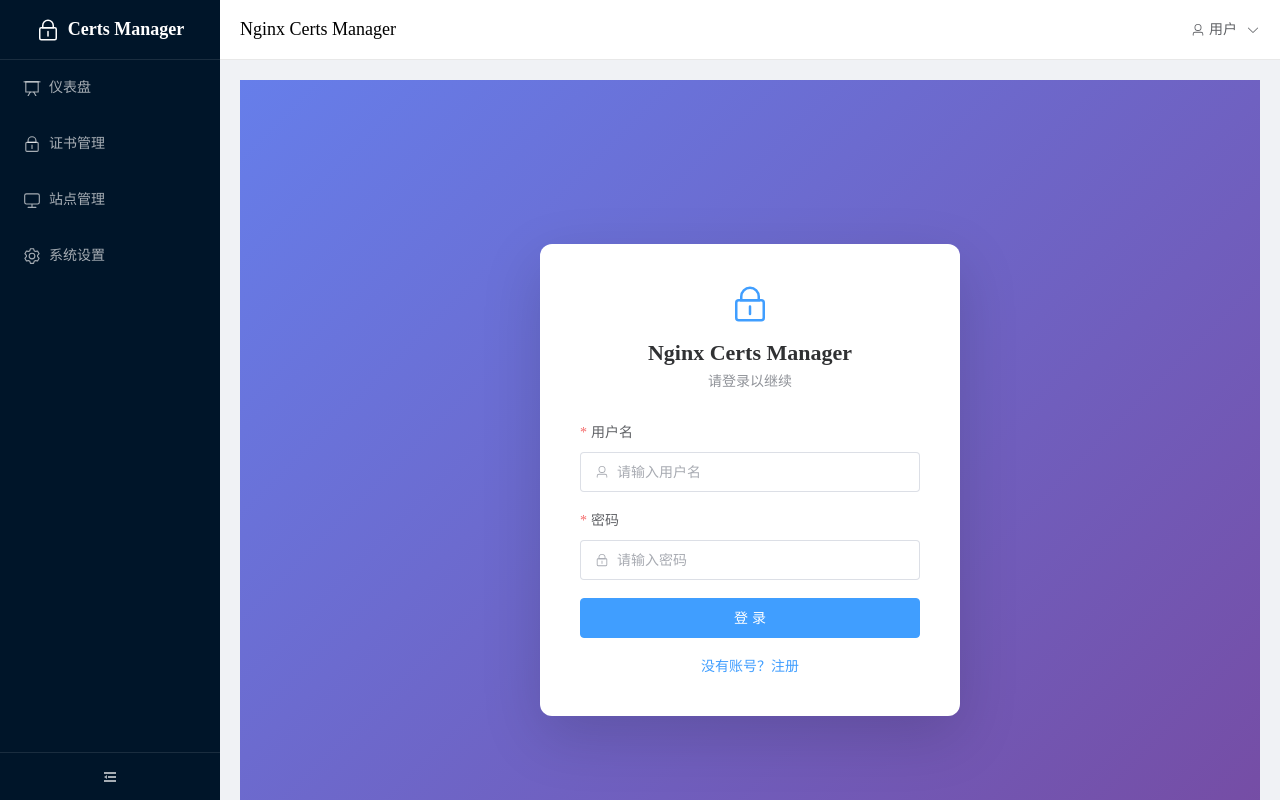
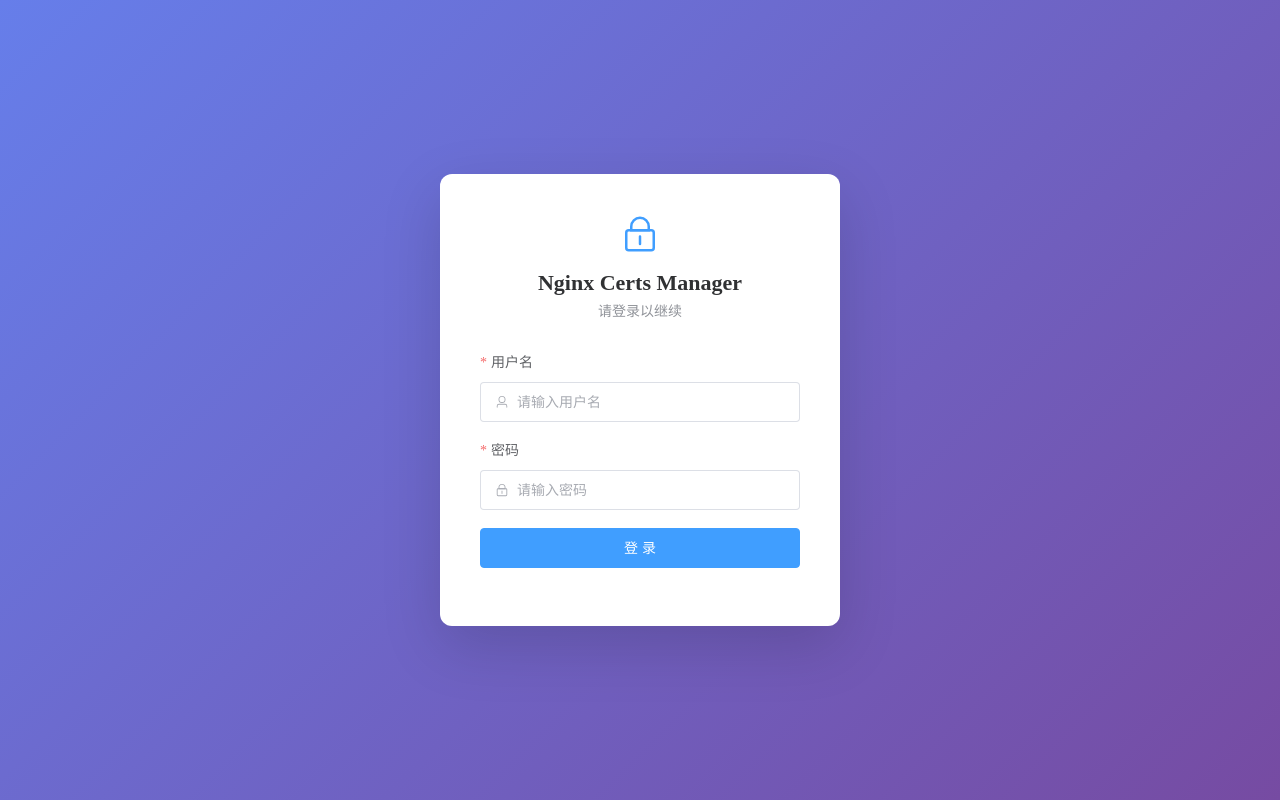
Before and after one commit to bubua12/nginx-certs-manager, a Vue app in the folder web/: page /login in a window 1280 px wide. Built offline with nearby package versions, Linux system fonts and the light colour scheme.

Commit message:
feat: standalone login page with default admin account
- Login page renders without sidebar layout (v-if on route path)
- Default admin account: admin / Ncm@2026!Secure (auto-created on first start)
- Removed register endpoint and UI - no public registration

```diff
--- a/web/src/App.vue
+++ b/web/src/App.vue
@@ -1,5 +1,6 @@
 <template>
-  <el-container class="app-container">
+  <router-view v-if="isLoginPage" />
+  <el-container v-else class="app-container">
     <el-aside :width="isCollapsed ? '64px' : '220px'" class="app-aside">
       <div class="logo" @click="router.push('/')">
         <el-icon :size="24"><Lock /></el-icon>
@@ -24,10 +25,7 @@
         </el-menu-item>
       </el-menu>
       <div class="collapse-btn" @click="isCollapsed = !isCollapsed">
-        <el-icon>
-          <Fold v-if="!isCollapsed" />
-          <Expand v-else />
-        </el-icon>
+        <el-icon><Fold v-if="!isCollapsed" /><Expand v-else /></el-icon>
       </div>
     </el-aside>
     <el-container>
@@ -37,7 +35,7 @@
           <el-dropdown @command="handleCommand">
             <span class="user-info">
               <el-icon><User /></el-icon>
-              {{ authStore.username || '用户' }}
+              {{ authStore.username || 'admin' }}
               <el-icon class="el-icon--right"><ArrowDown /></el-icon>
             </span>
             <template #dropdown>
@@ -59,13 +57,15 @@
 <script setup lang="ts">
 import { ref, computed } from 'vue'
 import { useRoute, useRouter } from 'vue-router'
-import { ElMessage, ElMessageBox } from 'element-plus'
+import { ElMessageBox } from 'element-plus'
 import { useAuthStore } from '@/stores/auth'
 
 const route = useRoute()
 const router = useRouter()
 const authStore = useAuthStore()
 const isCollapsed = ref(false)
+
+const isLoginPage = computed(() => route.path === '/login')
 
 const menuItems = [
   { path: '/dashboard', title: '仪表盘', icon: 'DataBoard' },
@@ -113,11 +113,7 @@
   flex-shrink: 0;
 }
 .logo-text { white-space: nowrap; }
-.app-menu {
-  flex: 1;
-  border-right: none !important;
-  overflow-y: auto;
-}
+.app-menu { flex: 1; border-right: none !important; overflow-y: auto; }
 .app-menu::-webkit-scrollbar { width: 0; }
 .collapse-btn {
   height: 48px;
@@ -150,8 +146,5 @@
   font-size: 14px;
 }
 .user-info:hover { color: #409eff; }
-.app-main {
-  background: #f0f2f5;
-  overflow-y: auto;
-}
+.app-main { background: #f0f2f5; overflow-y: auto; }
 </style>
--- a/web/src/views/Login.vue
+++ b/web/src/views/Login.vue
@@ -9,61 +9,18 @@
 
       <el-form ref="formRef" :model="form" :rules="rules" @submit.prevent="handleLogin" label-position="top">
         <el-form-item label="用户名" prop="username">
-          <el-input
-            v-model="form.username"
-            placeholder="请输入用户名"
-            size="large"
-            prefix-icon="User"
-            @keyup.enter="handleLogin"
-          />
+          <el-input v-model="form.username" placeholder="请输入用户名" size="large" prefix-icon="User" @keyup.enter="handleLogin" />
         </el-form-item>
         <el-form-item label="密码" prop="password">
-          <el-input
-            v-model="form.password"
-            type="password"
-            placeholder="请输入密码"
-            size="large"
-            prefix-icon="Lock"
-            show-password
-            @keyup.enter="handleLogin"
-          />
+          <el-input v-model="form.password" type="password" placeholder="请输入密码" size="large" prefix-icon="Lock" show-password @keyup.enter="handleLogin" />
         </el-form-item>
-
         <el-form-item>
-          <el-button
-            type="primary"
-            size="large"
-            style="width: 100%"
-            :loading="loading"
-            @click="handleLogin"
-          >
+          <el-button type="primary" size="large" style="width: 100%" :loading="loading" @click="handleLogin">
             登 录
           </el-button>
         </el-form-item>
       </el-form>
-
-      <div class="login-footer">
-        <el-button type="primary" link @click="showRegister = true">没有账号？注册</el-button>
-      </div>
     </div>
-
-    <el-dialog v-model="showRegister" title="注册新用户" width="400" :close-on-click-modal="false">
-      <el-form ref="regFormRef" :model="regForm" :rules="regRules" label-position="top">
-        <el-form-item label="用户名" prop="username">
-          <el-input v-model="regForm.username" placeholder="请输入用户名" size="large" />
-        </el-form-item>
-        <el-form-item label="密码" prop="password">
-          <el-input v-model="regForm.password" type="password" placeholder="至少6位" size="large" show-password />
-        </el-form-item>
-        <el-form-item label="确认密码" prop="confirmPassword">
-          <el-input v-model="regForm.confirmPassword" type="password" placeholder="再次输入密码" size="large" show-password />
-        </el-form-item>
-      </el-form>
-      <template #footer>
-        <el-button @click="showRegister = false">取消</el-button>
-        <el-button type="primary" @click="handleRegister" :loading="regLoading">注册</el-button>
-      </template>
-    </el-dialog>
   </div>
 </template>
 
@@ -72,41 +29,16 @@
 import { useRouter } from 'vue-router'
 import { ElMessage } from 'element-plus'
 import { useAuthStore } from '@/stores/auth'
-import api from '@/api/index'
 
 const router = useRouter()
 const authStore = useAuthStore()
-
 const formRef = ref()
-const regFormRef = ref()
 const loading = ref(false)
-const regLoading = ref(false)
-const showRegister = ref(false)
-
 const form = reactive({ username: '', password: '' })
-const regForm = reactive({ username: '', password: '', confirmPassword: '' })
 
 const rules = {
   username: [{ required: true, message: '请输入用户名', trigger: 'blur' }],
   password: [{ required: true, message: '请输入密码', trigger: 'blur' }],
-}
-
-const regRules = {
-  username: [{ required: true, message: '请输入用户名', trigger: 'blur' }],
-  password: [
-    { required: true, message: '请输入密码', trigger: 'blur' },
-    { min: 6, message: '密码至少6位', trigger: 'blur' },
-  ],
-  confirmPassword: [
-    { required: true, message: '请确认密码', trigger: 'blur' },
-    {
-      validator: (_r: any, value: string, callback: Function) => {
-        if (value !== regForm.password) callback(new Error('两次密码不一致'))
-        else callback()
-      },
-      trigger: 'blur',
-    },
-  ],
 }
 
 const handleLogin = async () => {
@@ -115,7 +47,7 @@
   try {
     await authStore.login(form.username, form.password)
     ElMessage.success('登录成功')
-    router.push('/')
+    router.push('/dashboard')
   } catch (e: any) {
     const msg = e.response?.data?.error || '登录失败'
     const remaining = e.response?.data?.remaining
@@ -126,25 +58,6 @@
     }
   } finally {
     loading.value = false
-  }
-}
-
-const handleRegister = async () => {
-  await regFormRef.value?.validate()
-  regLoading.value = true
-  try {
-    await api.post('/auth/register', {
-      username: regForm.username,
-      password: regForm.password,
-    })
-    ElMessage.success('注册成功，请登录')
-    showRegister.value = false
-    form.username = regForm.username
-    form.password = ''
-  } catch (e: any) {
-    ElMessage.error(e.response?.data?.error || '注册失败')
-  } finally {
-    regLoading.value = false
   }
 }
 </script>
@@ -158,7 +71,7 @@
   background: linear-gradient(135deg, #667eea 0%, #764ba2 100%);
 }
 .login-card {
-  width: 420px;
+  width: 400px;
   padding: 40px;
   background: #fff;
   border-radius: 12px;
@@ -168,17 +81,6 @@
   text-align: center;
   margin-bottom: 32px;
 }
-.login-header h1 {
-  font-size: 22px;
-  margin: 12px 0 4px;
-  color: #303133;
-}
-.login-header p {
-  color: #909399;
-  font-size: 14px;
-}
-.login-footer {
-  text-align: center;
-  margin-top: 8px;
-}
+.login-header h1 { font-size: 22px; margin: 12px 0 4px; color: #303133; }
+.login-header p { color: #909399; font-size: 14px; }
 </style>
```
Also changed, not shown: 2 other files (tests, documents, lock files or other folders).
